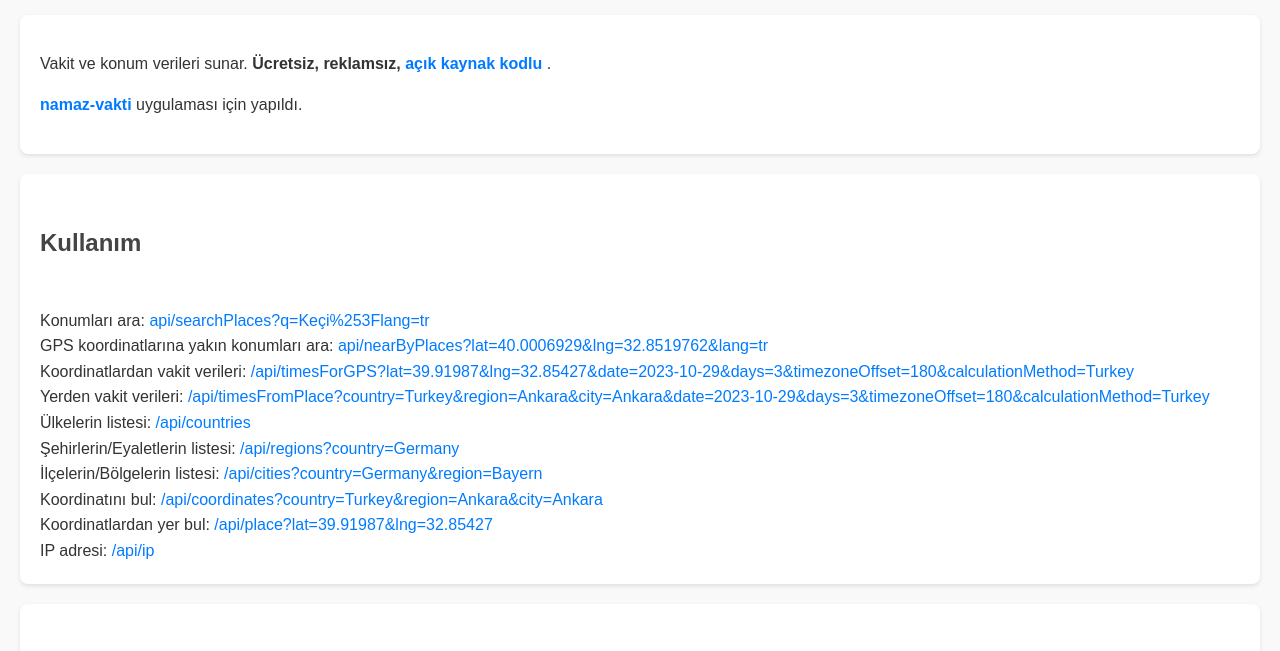
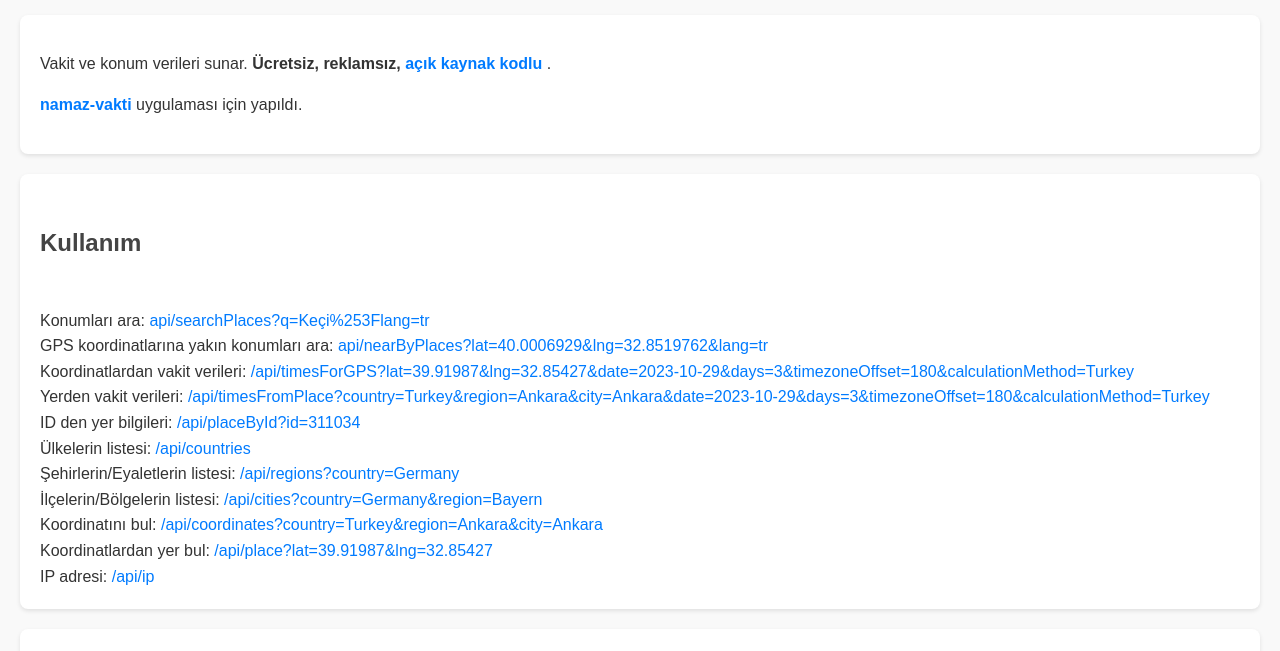
Before and after one commit to canbax/namaz-vakti-api, a website: page public/index.html in a window 1280 px wide. Shown: the part 123-774 px from the top of the page. Drawn offline with Linux system fonts and the light colour scheme.

Commit message:
add placeById

```diff
--- a/public/index.html
+++ b/public/index.html
@@ -161,6 +161,14 @@
       /api/timesFromPlace?country=Turkey&amp;region=Ankara&city=Ankara&date=2023-10-29&days=3&timezoneOffset=180&calculationMethod=Turkey
     </a>
     <br />
+    <span>ID den yer bilgileri: </span>
+    <a
+      target="_blank"
+      href="/api/placeById?id=311034"
+    >
+      /api/placeById?id=311034
+    </a>
+    <br />
     <span>Ülkelerin listesi: </span>
     <a target="_blank" href="/api/countries"> /api/countries </a>
     <br />
```
